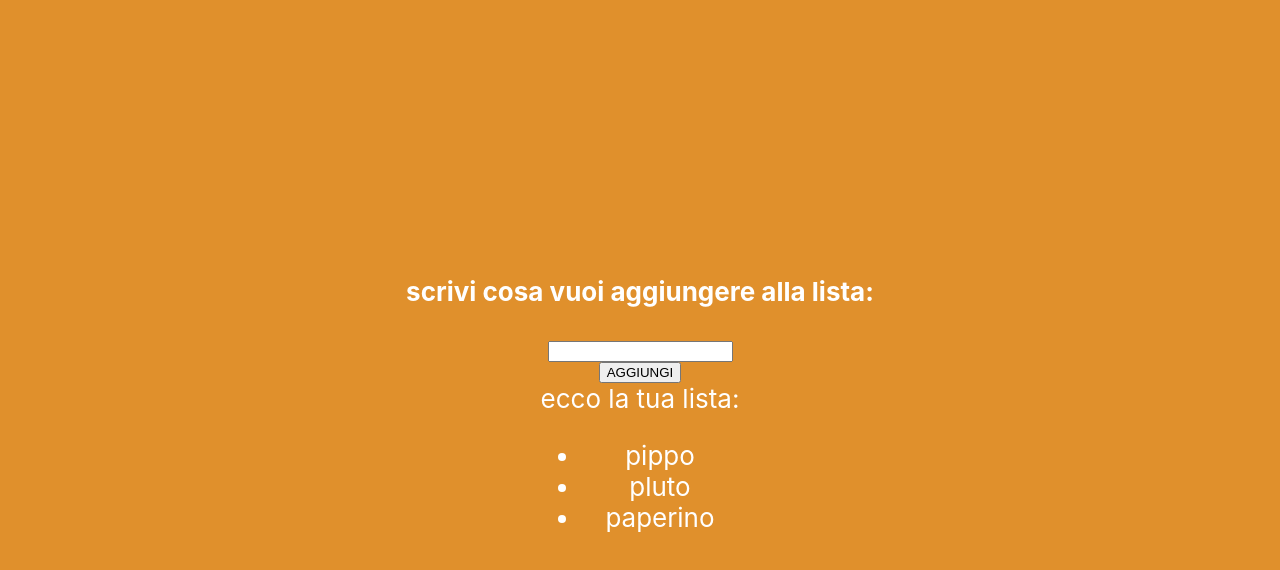
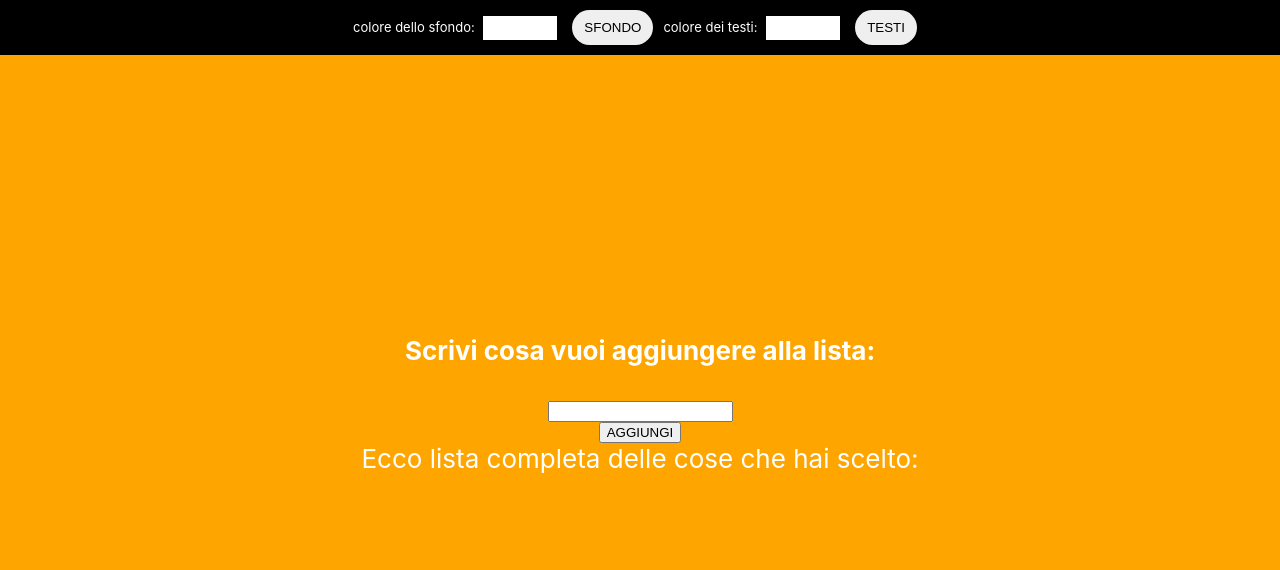
Before and after one commit to doroline/cibum, a React (Create React App) app: page / in a window 1280 px wide. Shown: the top 570 px of the page. Built offline with nearby package versions, Linux system fonts and the light colour scheme.

Commit message:
aggiunta la funzione del cambio di colore sfondo e testi

```diff
--- a/src/conteiners/App.css
+++ b/src/conteiners/App.css
@@ -43,12 +43,41 @@ footer{
     margin: 10px;
     padding: 10px 0px;
 }
+#cambioColori{
+  background: black;
+  width: 100%;
+  font-size: 13px;
+  position: absolute;
+  top:0px;
+  color: white;
+}
+.btn3{
+  color: black;
+  /* padding: 10px 20px; */
+  cursor: pointer;
+  border-radius: 28px;
+  width: auto;
+  display: inline-block;
+  margin: 10px;
+  padding: 10px 12px;
+  border: none;
+}
 .paragrafo{
   width: 80%;
     margin: auto;
     font-size: 18px;
     border: 1px solid white;
     padding: 10px;
+}
+.campiTesto {
+  width: 70px;
+  height: 22px;
+  border: none;
+  margin-right: 5px;
+  margin-left: 5px;
+}
+li {
+  list-style-type: none;
 }
 @media (prefers-reduced-motion: no-preference) {
   .App-logo {
@@ -57,7 +86,6 @@ footer{
 }
 
 .App-header {
-  background-color: #e0902c;
   min-height: 100vh;
   display: flex;
   flex-direction: column;
--- a/src/conteiners/Lista.js
+++ b/src/conteiners/Lista.js
@@ -2,10 +2,33 @@ import {Component, useState} from 'react';
 import './App.css';
 
 function Lista() {
+//PARTE DEDICATA AL CAMBIO DI COLORE DELLO SFONDO
+    const [coloreCorrente, setColoreCorrente]= useState("orange"); //imposto il colore di defaul su orange e lo preparo al cambio di stato
+    const [nuovoColore, setNuovoColore]= useState(""); //creo una super variabile 'nuovoColore' che cambierà il suo stato quando si attiverà l'onChange sul campo input
 
+    const salvaColore = (evento) =>{ // qui si attiva l'onChange e si prende il paramentro scritto nel campo e lo passa a setNuovoColore, che cambia lo stato a nuovoColore
+    setNuovoColore(evento.target.value);
+    };
+    const cambiaColore = ()=>{ // qui si attiva l'onClick che va ad aggiornare lo stato di coloreCorrente con la super variabile nuovoColore
+    setColoreCorrente(nuovoColore);
+    };
+
+
+  //PARTE DEDICATA AL CAMBIO DI COLORE DEI TESTI
+    const [coloreTestiCorrente, setColoreTestiCorrente]= useState("white"); //imposto il colore di defaul dei testi su bianco e lo preparo al cambio di stato
+    const [nuovoColoreTesti, setNuovoColoreTesti]= useState(""); //creo una super variabile 'nuovoColoreTesti' che cambierà il suo stato quando si attiverà l'onChange sul campo input
+
+    const salvaColoreTesti = (evento) =>{ // qui si attiva l'onChange e si prende il paramentro scritto nel campo e lo passa a setNuovoColore, che cambia lo stato a nuovoColore
+    setNuovoColoreTesti(evento.target.value);
+    };
+    const cambiaColoreTesti = ()=>{ // qui si attiva l'onClick che va ad aggiornare lo stato di coloreCorrente con la super variabile nuovoColore
+    setColoreTestiCorrente(nuovoColoreTesti);
+    };
+
+
+//PARTE DEDICATA ALLA CREAZIONE DELLA LISTA
     const [inputCorrente, setInputCorrente]= useState("");
     const [lista, setLista]= useState([]); // cosi facendo inizializzo la supervariabile lista come un array
-
     const gestisciOnChange = (evento) =>{
         setInputCorrente(evento.target.value);
     };
@@ -13,21 +36,30 @@ function Lista() {
         const listaAggiornata = [... lista];// con questi 3 punti gli dico di CLONARE tutto il contenuto dell array lista, avessimo dovuto clonare un oggetto sarebbe stata la setssa cosa ma nelle graffe {... pippo}
         listaAggiornata.push(inputCorrente);// aggiungo l'input corrente
         setLista(listaAggiornata); // modifico la nostra lista
-        setInputCorrente("");
+        setInputCorrente(""); // svuoto la super variabile di inputCorrente
     };
-
-    const personaggi = ['pippo', 'pluto', 'paperino'];
   return (
     <div className="App">
-        <header className="App-header">
-            <h4>scrivi cosa vuoi aggiungere alla lista:</h4>
+        <header className="App-header"  style={{backgroundColor: coloreCorrente, color: coloreTestiCorrente} }>
+                <div id="cambioColori">
+                 <span>colore dello sfondo: </span>
+                <input onChange={(evento) => salvaColore(evento)} className="campiTesto" />
+                <button type="button"onClick={() => cambiaColore()} className="btn3" >SFONDO</button>
+
+                <span>colore dei testi: </span>
+                <input onChange={(evento) => salvaColoreTesti(evento)} className="campiTesto"/>
+                <button type="button"onClick={() => cambiaColoreTesti()} className="btn3">TESTI</button>
+
+                </div>
+
+           <h4>Scrivi cosa vuoi aggiungere alla lista:</h4>
             <input value={inputCorrente} onChange={(evento) => gestisciOnChange(evento)}/>
 
             <button type="button" onClick={() => aggiungiElementoAllaLista()}>AGGIUNGI</button>
-            <div>ecco la tua lista:
+            <div>Ecco lista completa delle cose che hai scelto:
                 <ul>
                 {lista.map((elemento, indice) => {
-                        //il map ci permette di ciclare un array e di mostrare gli elementi che contieneù
+                        //il map ci permette di ciclare un array e di mostrare gli elementi che contiene
                         return(
                             <li>{elemento}</li>
                         )
@@ -35,18 +67,7 @@ function Lista() {
                 )}
 
                 </ul>
-                <ul>
-                {personaggi.map((personaggio) => {
-                        //il map ci permette di ciclare un array e di mostrare gli elementi che contieneù
-                        return(
-                            <li>{personaggio}</li>
-                        )
-                    }
-                )}
-
-                </ul>
             </div>
-
         </header>
 
       </div>
```
Also changed, not shown: src/components/FormLista.js (added, +38 -0 lines).
